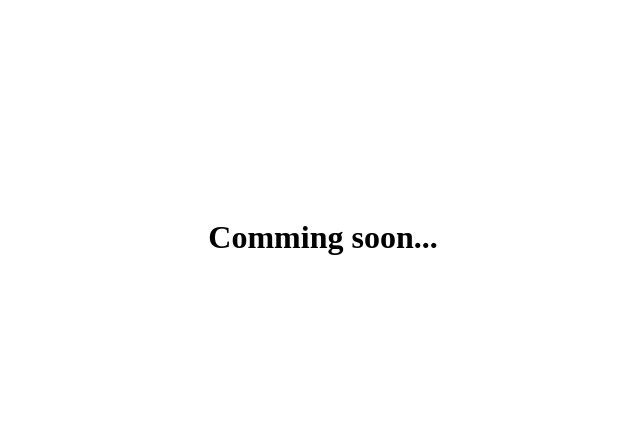
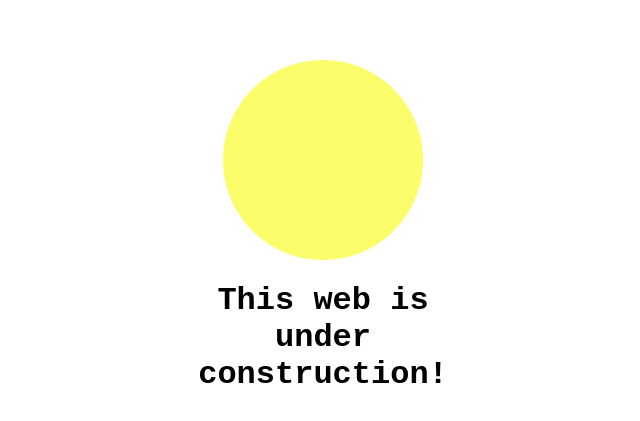
Before and after one commit to gabaldon/elisasfernandez, a Nuxt app: page / in a window 1280 px wide. Shown: the part 171-592 px from the top of the page, without its empty margins (317-957 px from the left). Built offline with nearby package versions, Linux system fonts and the light colour scheme.

Commit message:
ci: add github workflow to deploy

```diff
--- a/pages/index.vue
+++ b/pages/index.vue
@@ -1,8 +1,9 @@
 <template>
   <div class="container">
-    <h1>
-      Comming soon...
-    </h1>
+    <div class="under-constrution">
+      <img class="comming-soon" src="../public/logo.png" alt="Comming soon..." />
+      <h1>This web is under construction!</h1>
+    </div>
   </div>
 </template>
 
@@ -32,5 +33,15 @@ export default {
   justify-content: center;
   align-items: center;
   text-align: center;
+  font-family: 'Courier New', Courier, monospace;
+}
+.under-constrution {
+  display: grid;
+  grid-template-rows: max-content max-content;
+  justify-items: center;
+  width: 250px;
+}
+.comming-soon {
+  width: 200px;
 }
 </style>
```
